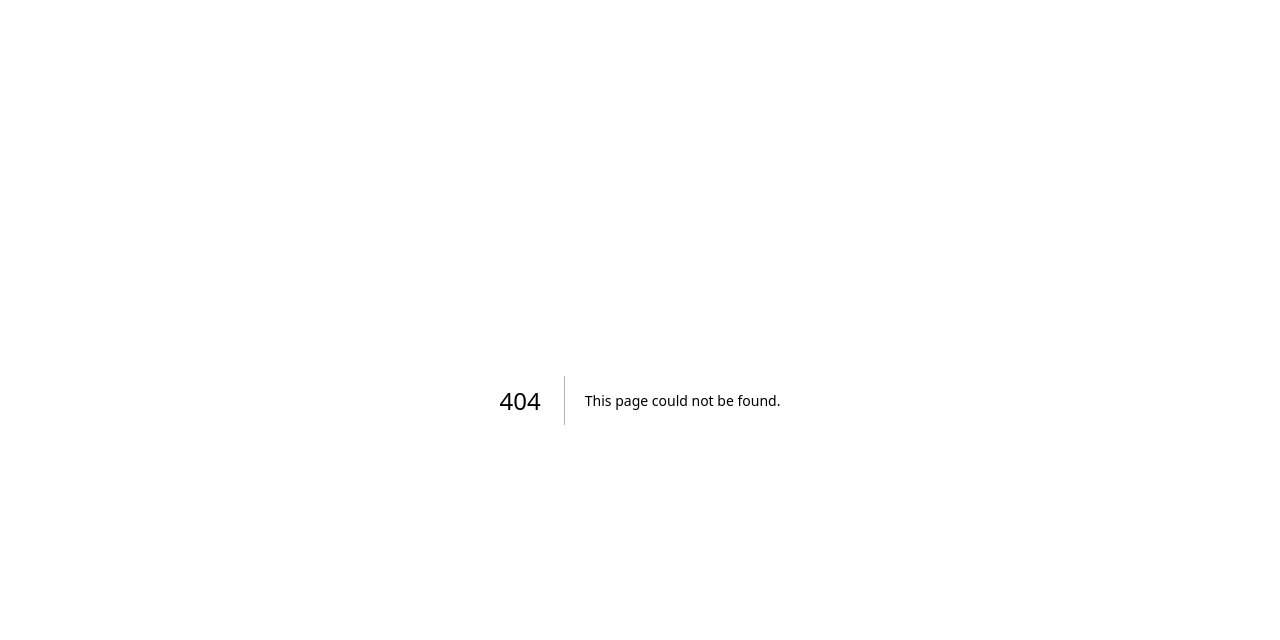
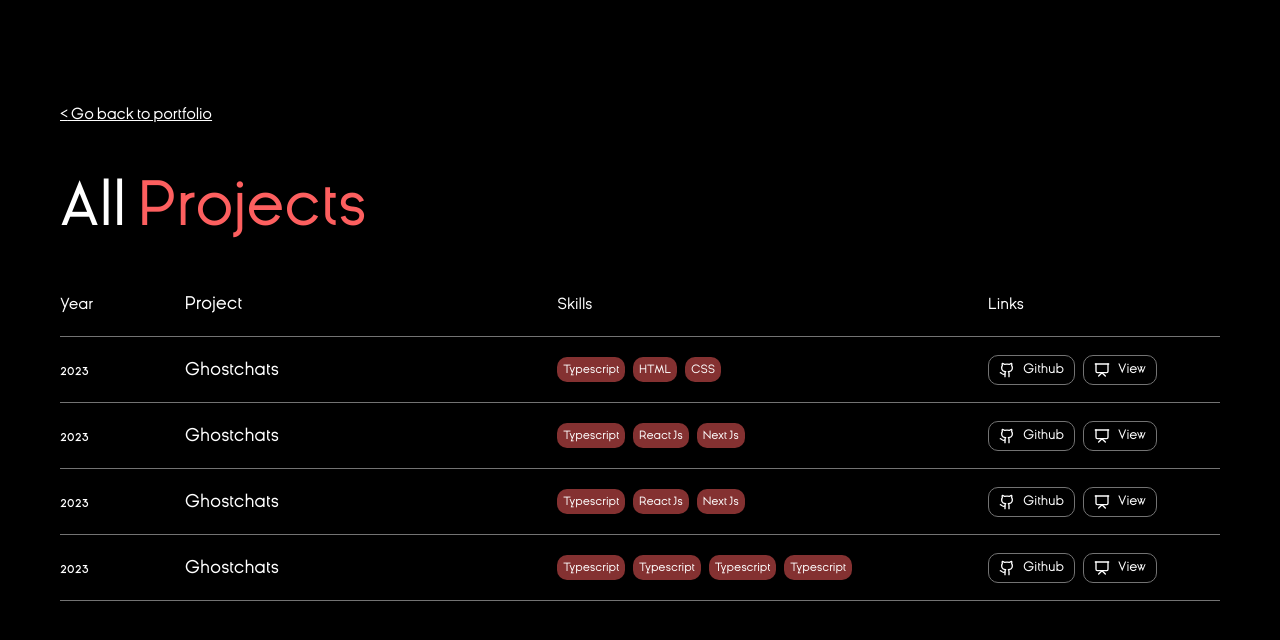
Before and after one commit to alvin1904/portfolio-v2, a Next.js app: page /projects in a window 1280 px wide. Before the commit this address had no page. Shown: the top 640 px of the page. Built offline with nearby package versions, Linux system fonts and the light colour scheme.

Commit message:
feat: complete all projects section

```diff
--- a/src/app/globals.css
+++ b/src/app/globals.css
@@ -475,13 +475,13 @@ body {
 .project_shade h2 {
   font-size: 0;
 }
-.project_skills span {
+.project_skill {
   background: var(--accent-transparent);
   padding: 6px;
   border-radius: 10px;
   font-size: 0.75rem;
 }
-.project_skills span:hover {
+.project_skill:hover {
   background: var(--accent);
 }
 .project_link {
@@ -496,6 +496,26 @@ body {
   border-radius: 10px;
   font-size: 0.85rem;
 }
+.project_line {
+  border-bottom: 1px solid var(--border);
+  display: flex;
+  flex-direction: column;
+  align-items: center;
+  justify-content: space-between;
+  gap: 1rem;
+  padding-bottom: 1rem;
+  margin-bottom: 1rem;
+}
+.project_heading,
+.p_year {
+  display: none;
+}
+.p_skills {
+  flex-wrap: wrap;
+}
+.p_project {
+  font-size: 1.15rem;
+}
 @media (min-width: 1200px) {
   .project_shade {
     padding: 1rem;
@@ -507,4 +527,27 @@ body {
     font-size: 0.85rem;
     padding: 6px 10px;
   }
+  .p_year {
+    width: 100px;
+  }
+  .p_project {
+    width: 30%;
+  }
+  .p_skills {
+    width: 35%;
+  }
+  .p_links {
+    width: 20%;
+  }
+  .project_heading,
+  .p_year {
+    display: flex;
+  }
+  .project_line {
+    min-height: 50px;
+    flex-direction: row;
+  }
+  a {
+    cursor: pointer;
+  }
 }
--- a/src/app/layout.tsx
+++ b/src/app/layout.tsx
@@ -2,6 +2,7 @@ import type { Metadata } from "next";
 import { ChildrenPropType } from "@/types/common.types";
 import "./globals.css";
 import { ginora } from "./fonts";
+import SmoothScrolling from "@/components/SmoothScrolling";
 
 export const metadata: Metadata = {
   title: "Alvin Varghese",
@@ -12,7 +13,9 @@ export const metadata: Metadata = {
 export default function RootLayout(props: ChildrenPropType) {
   return (
     <html lang="en">
-      <body className={ginora.className}>{props.children}</body>
+      <body className={ginora.className}>
+        <SmoothScrolling>{props.children}</SmoothScrolling>
+      </body>
     </html>
   );
 }
--- a/src/app/page.tsx
+++ b/src/app/page.tsx
@@ -13,7 +13,7 @@ export default function Home() {
     <div className="section_yPadding">{props.children}</div>
   );
   return (
-    <SmoothScrolling>
+    <>
       <PersonalSection />
       <div className="data_section">
         <Wrapper>
@@ -35,6 +35,6 @@ export default function Home() {
           <Contact />
         </Wrapper>
       </div>
-    </SmoothScrolling>
+    </>
   );
 }
--- /dev/null
+++ b/src/app/projects/page.tsx
@@ -0,0 +1,27 @@
+import ProjectLine from "@/components/modules/ProjectLine";
+import { allProjects } from "@/lib/allProjects";
+import Link from "next/link";
+
+const Page = () => {
+  return (
+    <div className="section_yPadding ySpace">
+      <Link href="/" className="underline ySpace cup">
+        {"<"} Go back to portfolio
+      </Link>
+      <h1 className="heading ySpace">
+        All <span className="colorize">Projects</span>
+      </h1>
+      <div className="project_heading project_line">
+        <div className="p_year">Year</div>
+        <div className="p_project">Project</div>
+        <div className="p_skills">Skills</div>
+        <div className="p_links">Links</div>
+      </div>
+      {allProjects.map((project, index) => (
+        <ProjectLine {...project} key={index} />
+      ))}
+    </div>
+  );
+};
+
+export default Page;
--- a/src/components/modules/FeaturedProject.tsx
+++ b/src/components/modules/FeaturedProject.tsx
@@ -18,7 +18,7 @@ const FeaturedProject = (props: ProjectType) => {
         <div className="flex flex-col_mobile items-center justify-between gap-half">
           <div className="project_skills flex gap-half">
             {props.skills.map((skill) => (
-              <span className="smoothen cup" key={skill}>
+              <span className="project_skill smoothen cup" key={skill}>
                 {skill}
               </span>
             ))}
@@ -28,7 +28,7 @@ const FeaturedProject = (props: ProjectType) => {
               target="_blank"
               draggable={false}
               href={props.links[0].href}
-              className="project_link border-1 flex flex-row items-center gap-half cup smoothen"
+              className="project_link border-1 flex flex-row items-center gap-half cup smoothen unselect"
             >
               <Github2 /> <span>{props.links[0].label}</span>
             </Link>
@@ -36,7 +36,7 @@ const FeaturedProject = (props: ProjectType) => {
               target="_blank"
               draggable={false}
               href={props.links[1].href}
-              className="project_link border-1 flex flex-row items-center gap-half cup smoothen"
+              className="project_link border-1 flex flex-row items-center gap-half cup smoothen unselect"
             >
               <Present />
               <span>{props.links[1].label}</span>
--- /dev/null
+++ b/src/components/modules/ProjectLine.tsx
@@ -0,0 +1,33 @@
+import { NormalProjectType } from "@/lib/allProjects";
+import Link from "next/link";
+
+const ProjectLine = (props: NormalProjectType) => {
+  return (
+    <div className="project_line">
+      <div className="p_year unselect">{props.year}</div>
+      <div className="p_project">{props.name}</div>
+      <div className="p_skills flex flex-row items-center gap-half">
+        {props.skills.map((skill, skillIndex) => (
+          <span key={skillIndex} className="project_skill smoothen cup unselect">
+            {skill}
+          </span>
+        ))}
+      </div>
+      <div className="p_links flex flex-row items-center gap-half unselect">
+        {props.links.map((link, linkIndex) => (
+          <Link
+            key={linkIndex}
+            target="_blank"
+            draggable={false}
+            href={link.href}
+            className="project_link border-1 flex flex-row items-center gap-half cup smoothen"
+          >
+            {<link.icon />} <span>{link.label}</span>
+          </Link>
+        ))}
+      </div>
+    </div>
+  );
+};
+
+export default ProjectLine;
--- /dev/null
+++ b/src/lib/allProjects.ts
@@ -0,0 +1,83 @@
+import { Github2, Present } from "./../components/Icons";
+
+export interface NormalProjectType {
+  year: number;
+  name: string;
+  skills: string[];
+  links: {
+    href: string;
+    label: string;
+    icon: () => JSX.Element;
+  }[];
+}
+
+export const allProjects: NormalProjectType[] = [
+  {
+    year: 2023,
+    name: "Ghostchats",
+    skills: ["Typescript", "HTML", "CSS"],
+    links: [
+      {
+        href: "#",
+        label: "Github",
+        icon: Github2,
+      },
+      {
+        href: "#",
+        label: "View",
+        icon: Present,
+      },
+    ],
+  },
+  {
+    year: 2023,
+    name: "Ghostchats",
+    skills: ["Typescript", "React Js", "Next Js"],
+    links: [
+      {
+        href: "#",
+        label: "Github",
+        icon: Github2,
+      },
+      {
+        href: "#",
+        label: "View",
+        icon: Present,
+      },
+    ],
+  },
+  {
+    year: 2023,
+    name: "Ghostchats",
+    skills: ["Typescript", "React Js", "Next Js"],
+    links: [
+      {
+        href: "#",
+        label: "Github",
+        icon: Github2,
+      },
+      {
+        href: "#",
+        label: "View",
+        icon: Present,
+      },
+    ],
+  },
+  {
+    year: 2023,
+    name: "Ghostchats",
+    skills: ["Typescript", "Typescript", "Typescript", "Typescript"],
+    links: [
+      {
+        href: "#",
+        label: "Github",
+        icon: Github2,
+      },
+      {
+        href: "#",
+        label: "View",
+        icon: Present,
+      },
+    ],
+  },
+];
--- a/src/lib/featuredProjects.ts
+++ b/src/lib/featuredProjects.ts
@@ -29,7 +29,7 @@ export const featuredProjects: ProjectType[] = [
       {
         type: "Live",
         label: "Live",
-        href: "https://www.ensemblecse.tech",
+        href: "https://ensemblecse24.vercel.app/",
       },
     ],
   },
```
